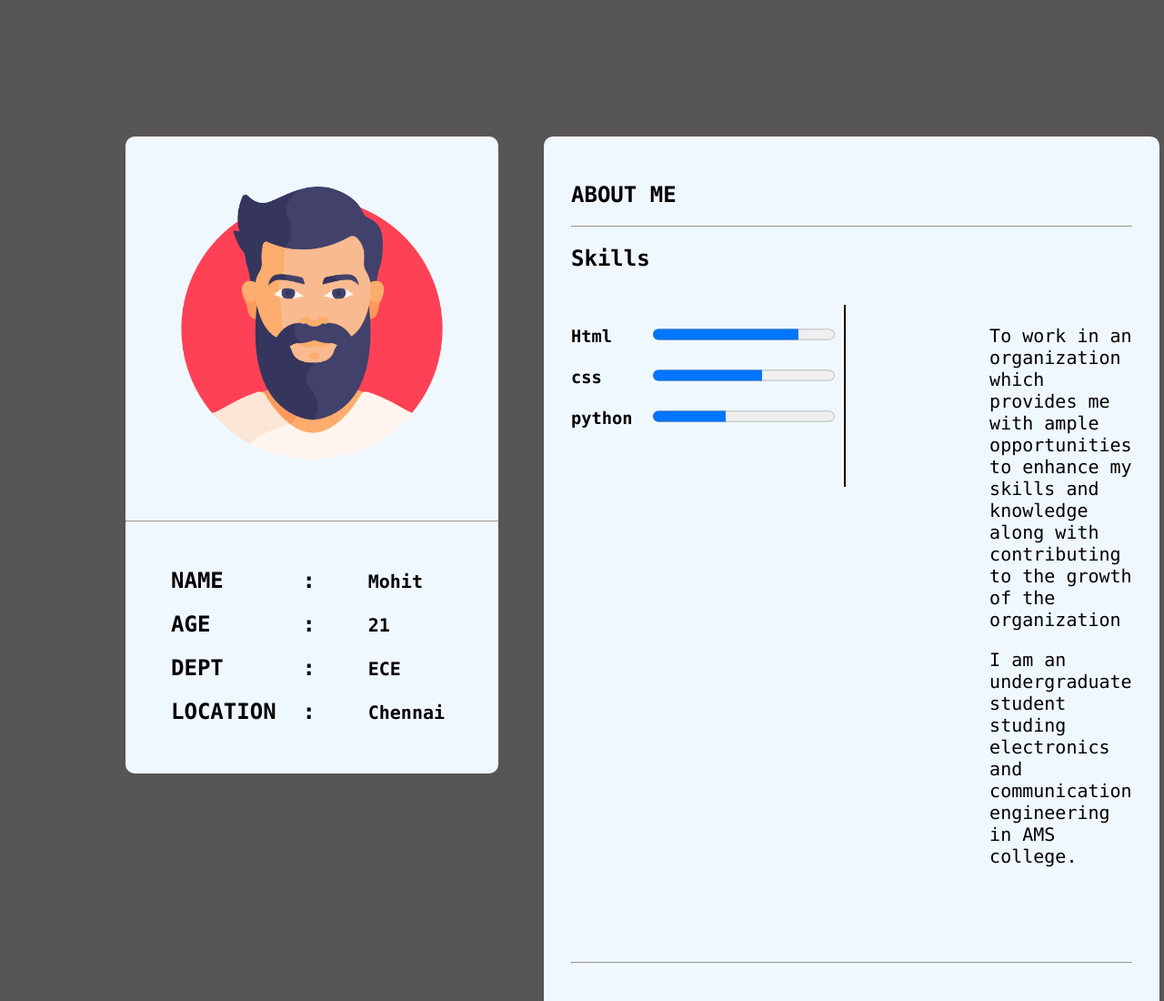
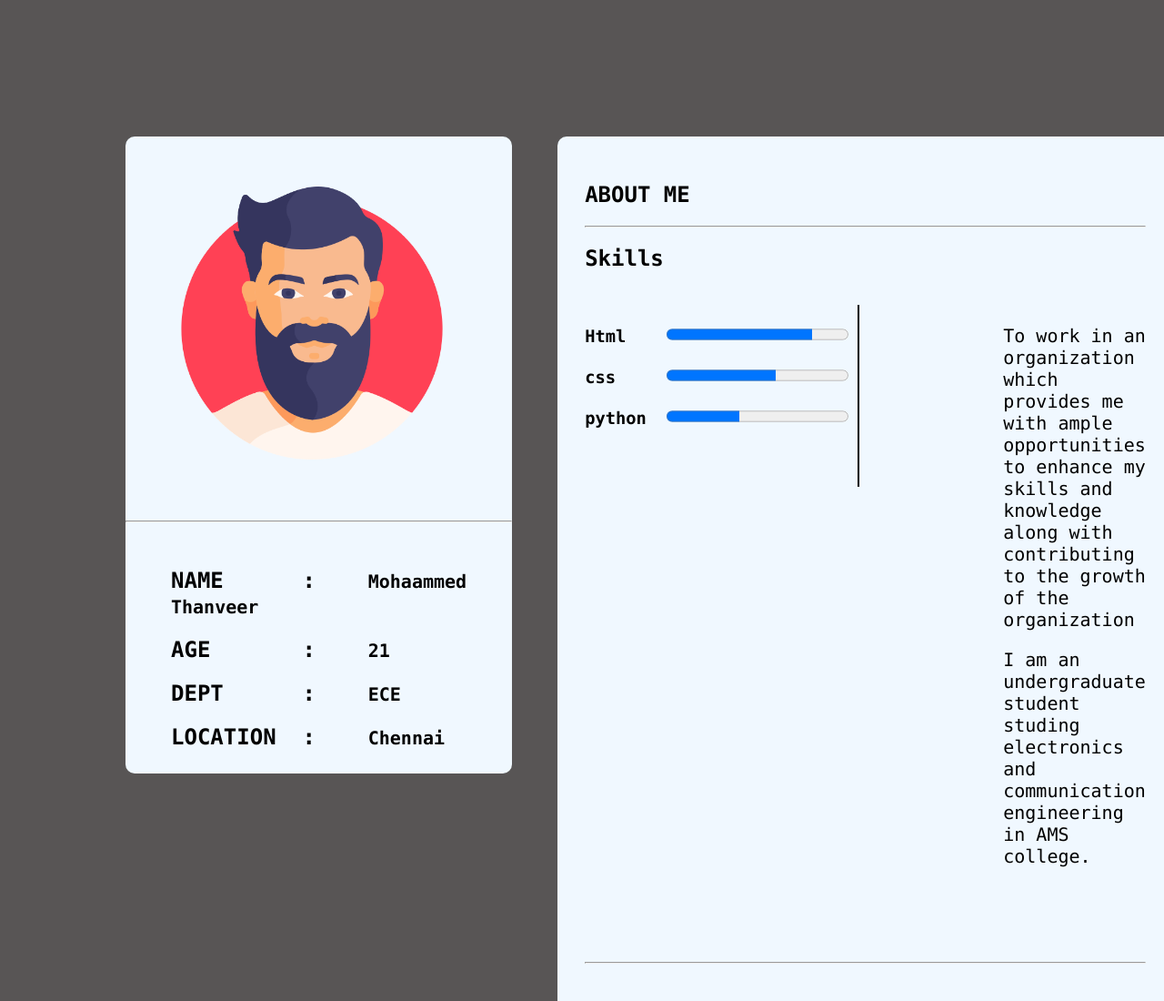
Before and after one commit to B0501/IBM-Project-9694-1659068514, a plain HTML site: page Assignment/Mohammed Thanveer Team member 2/Assignment 1/home.html in a window 1280 px wide. Shown: the top 1100 px of the page at 91% size. Drawn offline with Linux system fonts and the light colour scheme.

Commit message:
Update home.html

```diff
--- a/Assignment/Mohammed Thanveer Team member 2/Assignment 1/home.html
+++ b/Assignment/Mohammed Thanveer Team member 2/Assignment 1/home.html
@@ -15,7 +15,7 @@
               <img src="man.png">
               <hr>
               <div class="names">
-              <h2>NAME      :    <span>Mohit</span></h2>
+              <h2>NAME      :    <span>Mohaammed Thanveer</span></h2>
               <h2>AGE       :    <span>21</span></h2>
               <h2>DEPT      :    <span>ECE</span></h2>
               <h2>LOCATION  :    <span>Chennai</span></h2>
```
